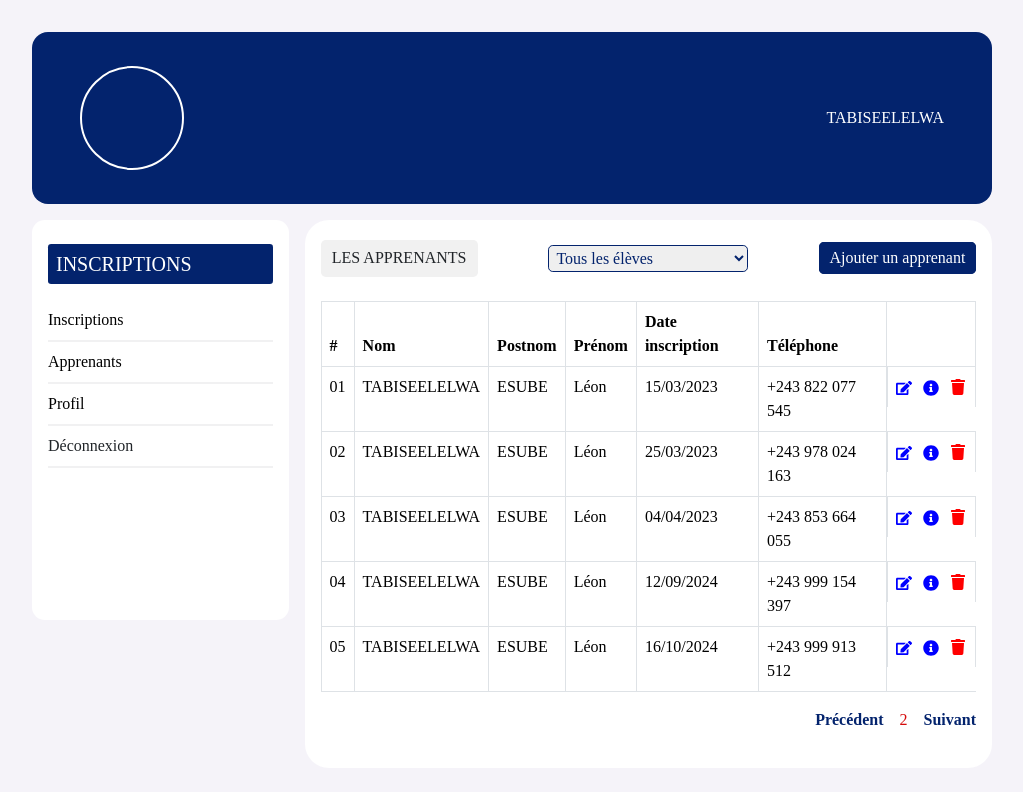
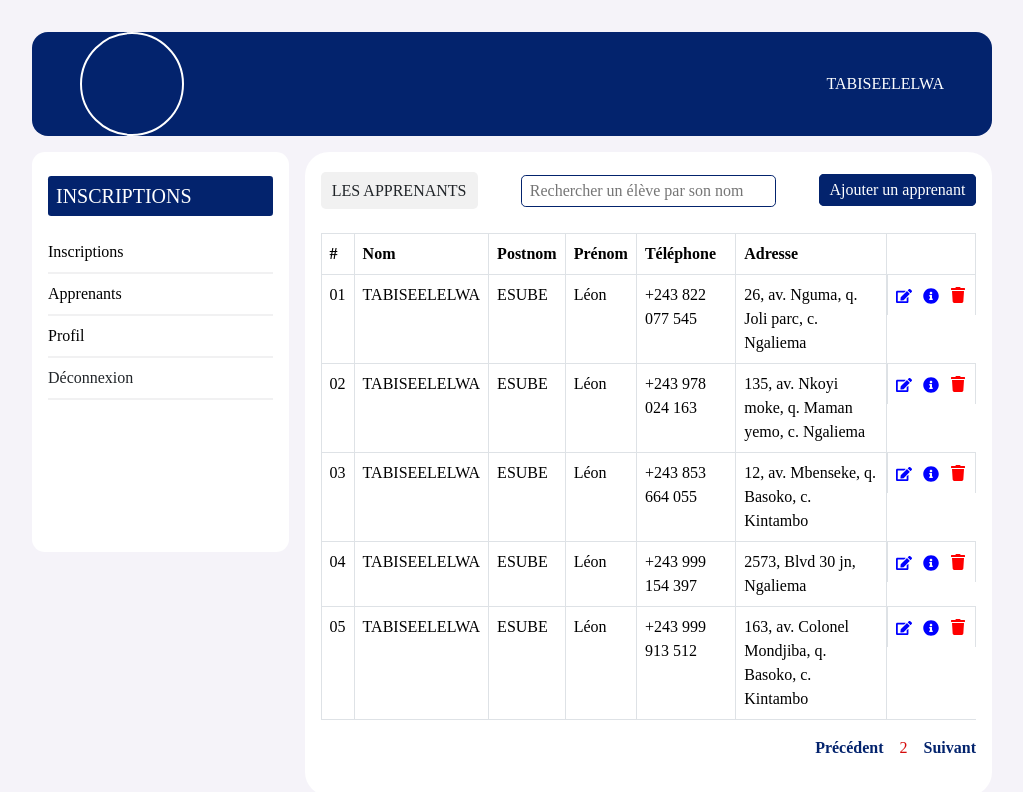
Before and after one commit to tabiseelelwa/shule-frontend, a React (Create React App) app: page /apprenants in a window 1280 px wide. Shown: the top 792 px of the page, without its empty margins (128-1151 px from the left). Built offline with nearby package versions, Linux system fonts and the light colour scheme.

Commit message:
poursuite de la construction de la partie inscription

```diff
--- a/src/Pages/Inscription/CreateApprenant.js
+++ b/src/Pages/Inscription/CreateApprenant.js
@@ -16,8 +16,8 @@ const CreateApprenant = () => {
             <option value="Masculin">Masculin</option>
             <option value="Féminin">Féminin</option>
           </select>
+          <input type="text" placeholder="Téléphone" />
           <input type="text" placeholder="Adresse de résidence" />
-          <input type="text" placeholder="Téléphone" />
           <div id="bouton">
             <button>Enregistrer</button>
           </div>
--- a/src/Pages/Inscription/ListApprenant.js
+++ b/src/Pages/Inscription/ListApprenant.js
@@ -7,13 +7,7 @@ const ListApprenant = () => {
       <div className="head">
         <div className="titre">LES APPRENANTS</div>
         <div className="filtreInscript">
-          <select name="" id="">
-            <option value="">Tous les élèves</option>
-            <option value="">Classe</option>
-            <option value="">Section</option>
-            <option value="">Elève</option>
-            <option value="">Agent</option>
-          </select>
+          <input type="search" placeholder="Rechercher un élève par son nom" />
         </div>
         <div className="btnAjoutInscript">
           <Link to="/nouv-appr">Ajouter un apprenant</Link>
@@ -26,8 +20,8 @@ const ListApprenant = () => {
             <th>Nom</th>
             <th>Postnom</th>
             <th>Prénom</th>
-            <th>Date inscription</th>
             <th>Téléphone</th>
+            <th>Adresse</th>
             <th></th>
           </tr>
         </thead>
@@ -37,8 +31,8 @@ const ListApprenant = () => {
             <td>TABISEELELWA</td>
             <td>ESUBE</td>
             <td>Léon</td>
-            <td>15/03/2023</td>
             <td>+243 822 077 545</td>
+            <td>26, av. Nguma, q. Joli parc, c. Ngaliema</td>
             <td className="btnAction">
               <Link to="/modif-apprenant/idApprenant">
                 <FaEdit style={{ color: "blue" }} />
@@ -54,8 +48,8 @@ const ListApprenant = () => {
             <td>TABISEELELWA</td>
             <td>ESUBE</td>
             <td>Léon</td>
-            <td>25/03/2023</td>
             <td>+243 978 024 163</td>
+            <td>135, av. Nkoyi moke, q. Maman yemo, c. Ngaliema</td>
             <td className="btnAction">
               <Link to="/modif-apprenant/idApprenant">
                 <FaEdit style={{ color: "blue" }} />
@@ -71,8 +65,8 @@ const ListApprenant = () => {
             <td>TABISEELELWA</td>
             <td>ESUBE</td>
             <td>Léon</td>
-            <td>04/04/2023</td>
             <td>+243 853 664 055</td>
+            <td>12, av. Mbenseke, q. Basoko, c. Kintambo</td>
             <td className="btnAction">
               <Link to="/modif-apprenant/idApprenant">
                 <FaEdit style={{ color: "blue" }} />
@@ -88,8 +82,8 @@ const ListApprenant = () => {
             <td>TABISEELELWA</td>
             <td>ESUBE</td>
             <td>Léon</td>
-            <td>12/09/2024</td>
             <td>+243 999 154 397</td>
+            <td>2573, Blvd 30 jn, Ngaliema</td>
             <td className="btnAction">
               <Link to="/modif-apprenant/idApprenant">
                 <FaEdit style={{ color: "blue" }} />
@@ -105,8 +99,8 @@ const ListApprenant = () => {
             <td>TABISEELELWA</td>
             <td>ESUBE</td>
             <td>Léon</td>
-            <td>16/10/2024</td>
             <td>+243 999 913 512</td>
+            <td>163, av. Colonel Mondjiba, q. Basoko, c. Kintambo</td>
             <td className="btnAction">
               <Link to="/modif-apprenant/idApprenant">
                 <FaEdit style={{ color: "blue" }} />
--- a/src/style/listes.scss
+++ b/src/style/listes.scss
@@ -24,13 +24,21 @@
 
   // Pour le layout INSCRIPTION
   .filtreInscript {
-    select {
+    display: flex;
+    gap: 1rem;
+
+    select,
+    input {
       border: 1px #03236d solid;
       color: #03236d;
       outline: none;
-      width: 200px;
-      padding: 0.2rem;
+      width: auto;
+      padding: 0.2rem 0.5rem;
       border-radius: 0.3rem;
+    }
+
+    input {
+      width: 255px;
     }
   }
 
@@ -124,7 +132,7 @@
   }
 }
 
-.btnAction{
+.btnAction {
   display: flex;
   gap: 0.7rem;
   justify-content: center;
```
